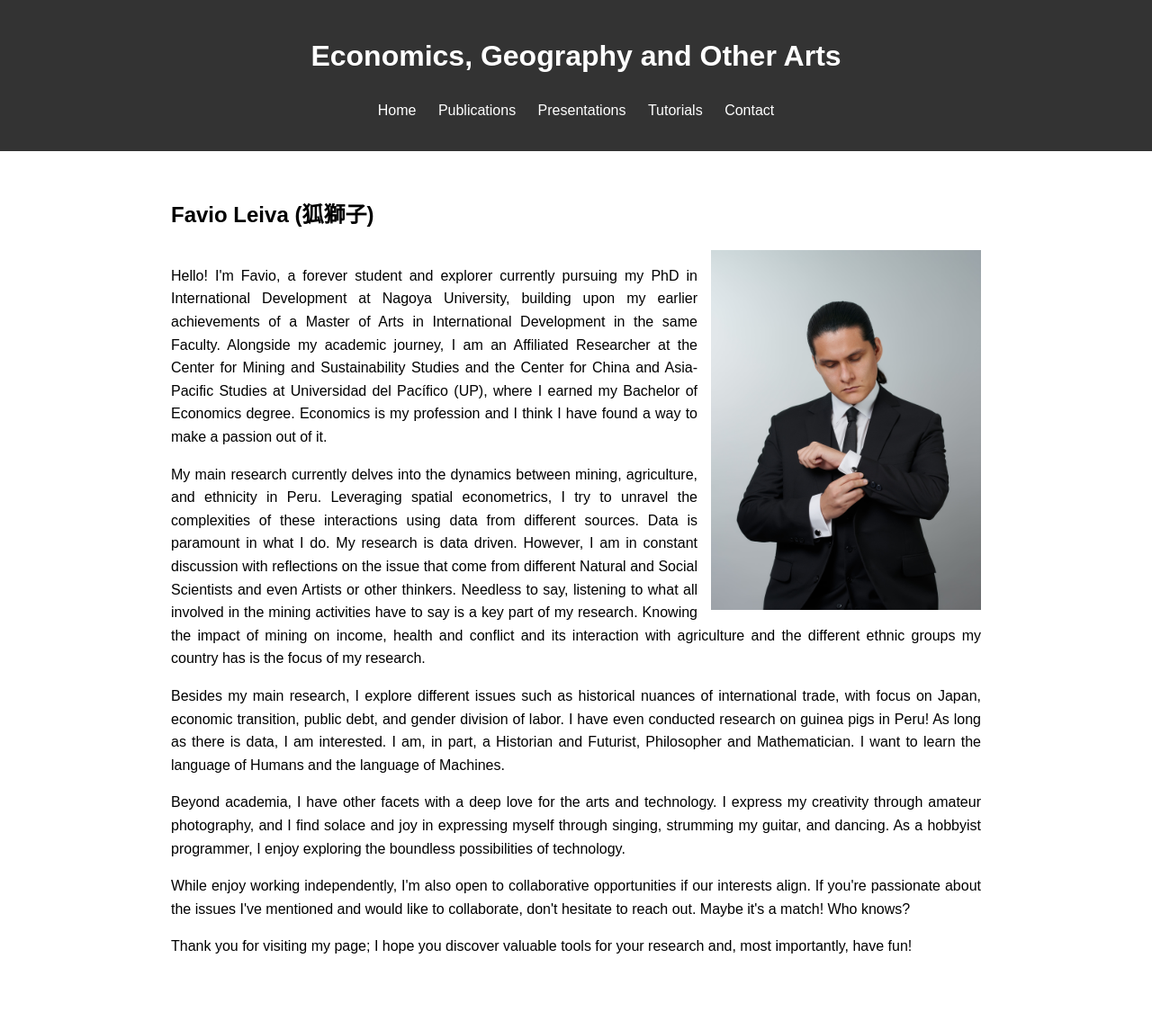
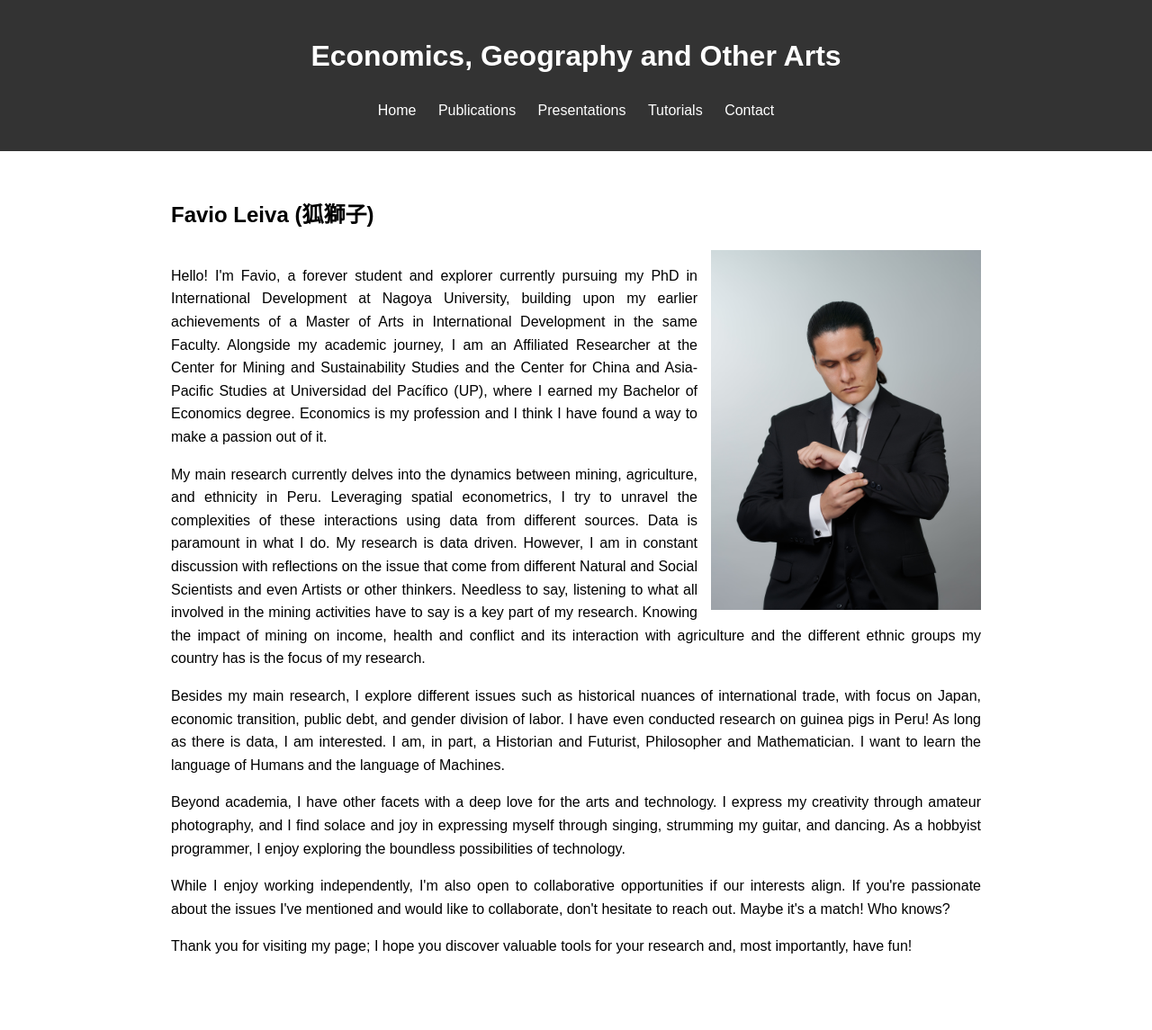
Before and after one commit to Favioleiva/favioleiva.github.io, a Jekyll site: the page index.html, which Jekyll copies as it is, in a window 1280 px wide. Shown: the whole page at 90% size. Built offline with Jekyll 4.4.1, drawn with Linux system fonts in a browser that asks for light colours.

Commit message:
Update index.html

```diff
--- a/index.html
+++ b/index.html
@@ -89,7 +89,7 @@
         <p>My main research currently delves into the dynamics between mining, agriculture, and ethnicity in Peru. Leveraging spatial econometrics, I try to unravel the complexities of these interactions using data from different sources. Data is paramount in what I do. My research is data driven. However, I am in constant discussion with reflections on the issue that come from different Natural and Social Scientists and even Artists or other thinkers. Needless to say, listening to what all involved in the mining activities have to say is a key part of my research. Knowing the impact of mining on income, health and conflict and its interaction with agriculture and the different ethnic groups my country has is the focus of my research.</p>
         <p>Besides my main research, I explore different issues such as historical nuances of international trade, with focus on Japan, economic transition, public debt, and gender division of labor. I have even conducted research on guinea pigs in Peru! As long as there is data, I am interested. I am, in part, a Historian and Futurist, Philosopher and Mathematician. I want to learn the language of Humans and the language of Machines.</p>
         <p>Beyond academia, I have other facets with a deep love for the arts and technology. I express my creativity through amateur photography, and I find solace and joy in expressing myself through singing, strumming my guitar, and dancing. As a hobbyist programmer, I enjoy exploring the boundless possibilities of technology.</p>
-        <p>While enjoy working independently, I'm also open to collaborative opportunities if our interests align. If you're passionate about the issues I've mentioned and would like to collaborate, don't hesitate to reach out. Maybe it's a match! Who knows?</p>
+        <p>While I enjoy working independently, I'm also open to collaborative opportunities if our interests align. If you're passionate about the issues I've mentioned and would like to collaborate, don't hesitate to reach out. Maybe it's a match! Who knows?</p>
         <p>Thank you for visiting my page; I hope you discover valuable tools for your research and, most importantly, have fun!</p>
     </div>
     </section>
```
